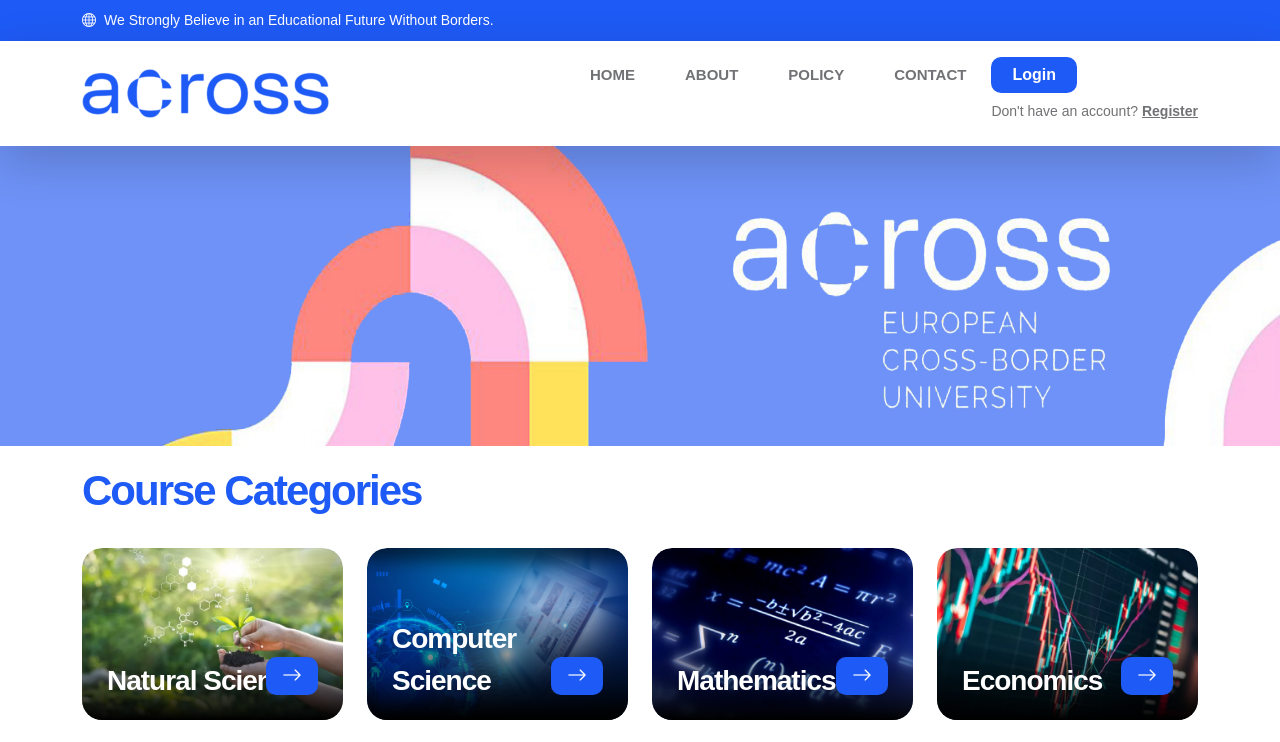
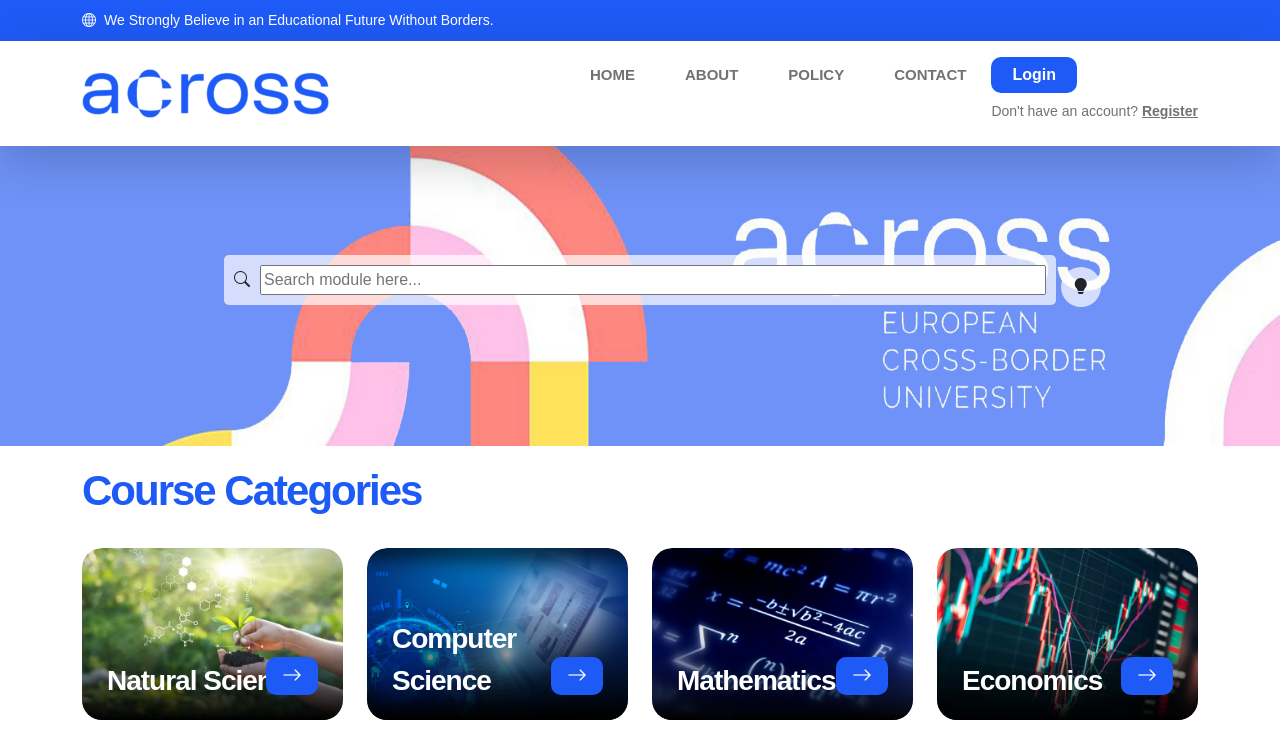
Before and after one commit to natnicha/BeAcross, a React (Create React App) app in the folder across-app/: page / in a window 1280 px wide. Shown: the top 742 px of the page. Built offline with nearby package versions, Linux system fonts and the light colour scheme.

Commit message:
searchbar

```diff
--- a/across-app/src/HomePage.tsx
+++ b/across-app/src/HomePage.tsx
@@ -18,9 +18,21 @@ const HomePage: React.FC = () => {
             <>
                 {/*Searchbar*/}
                 <section className="searchbar">
-                    <div>
-                        <img src={acrossBG} />
-                    </div>
+                    <img src={acrossBG} alt="Background" />
+
+                        <div className="searchbarContent">
+                            <i className="bi bi-search"></i>
+                            <input
+                                type="text"
+                                placeholder="Search module here..."
+                                className="searchInput"
+                            />
+                        </div>
+
+                        <div className="tooltipButton">
+                        <i className="bi bi-lightbulb-fill"></i>
+                        <span className="tooltipText">You can add searches condition by using "AND", "OR", "NOT" e.g. database AND introduction NOT design</span>
+                        </div>
                 </section>
 
                 {/*Course Categories*/}
--- a/across-app/src/tooplate-waso-strategy.css
+++ b/across-app/src/tooplate-waso-strategy.css
@@ -371,13 +371,78 @@ strong {
 
 
 /*---------------------------------------
-  SEARCHBAR
+  SEARCH BAR
 -----------------------------------------*/
 .searchbar img {
   height: 300px;
   width: 100%;
 }
 
+.searchbarContent {
+  display: flex;
+  position: absolute;
+  width: 65%;
+  top: 35%;
+  left: 50%;
+  transform: translate(-50%, -50%);
+  background-color: rgba(255, 255, 255, 0.7);
+  padding: 10px;
+  border-radius: 5px;
+  align-items: center;
+}
+
+.bi-search {
+  margin-right: 10px; /* Adds space between the icon and the input field */
+}
+
+.searchInput{
+  width: 100%;
+}
+
+.bi-lightbulb-fill:hover{
+  color: var(--secondary-color);
+}
+
+.tooltipButton {
+  position: absolute;
+  top: 33.3333333%;
+  right: 14%;
+  background-color: rgba(255, 255, 255, 0.7);
+  width: 40px;
+  height: 40px;
+  border-radius: 50%;
+  cursor: pointer;
+  display: flex;
+  justify-content: center;
+  align-items: center;
+}
+
+.tooltipText {
+  visibility: visible;
+  width: 350px;
+  background-color: white;
+  color: var(--p-color);
+  text-align: center;
+  border-radius: 6px;
+  padding: 10px 0;
+  position: absolute;
+  z-index: 1;
+  bottom: 100%;
+  left: 50%;
+  margin-left: -150px;
+  margin-bottom: 10px;
+  opacity: 0;
+  transition: opacity 0.3s;
+}
+
+.tooltipButton:hover .tooltipText {
+  visibility: visible;
+  opacity: 1;
+}
+
+/*---------------------------------------
+  HERO
+-----------------------------------------*/
 .section-hero {
   position: relative;
   height: auto;
```
